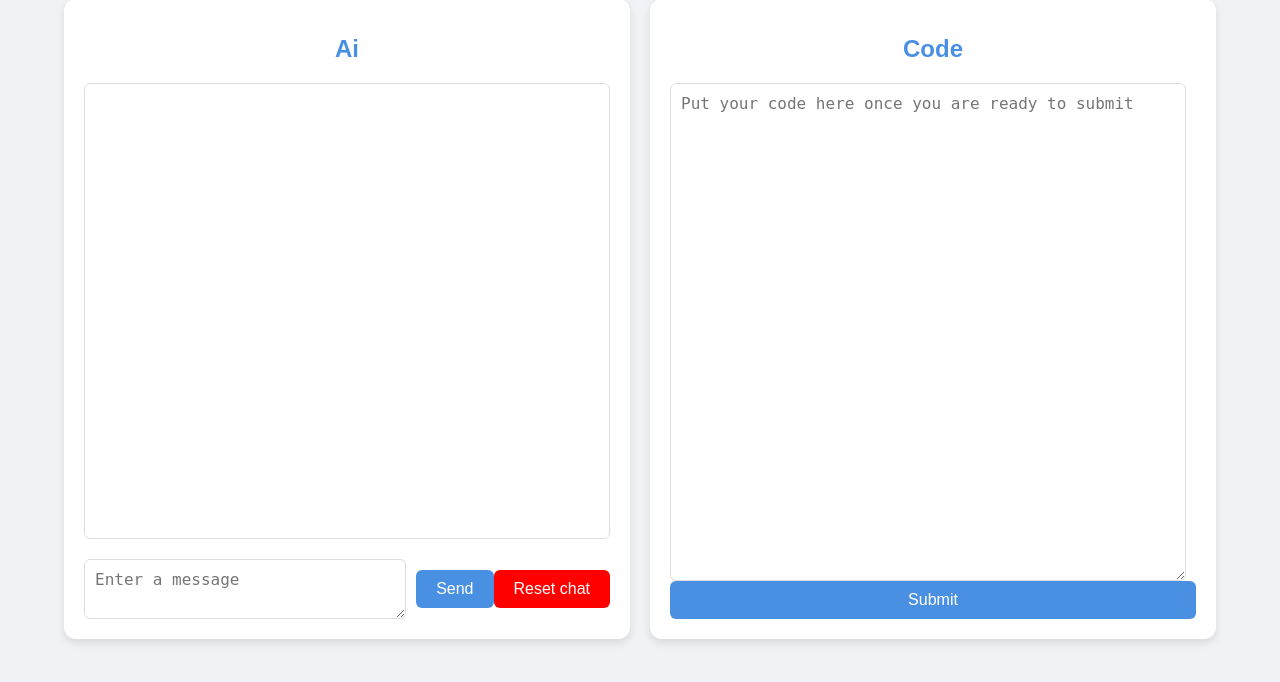
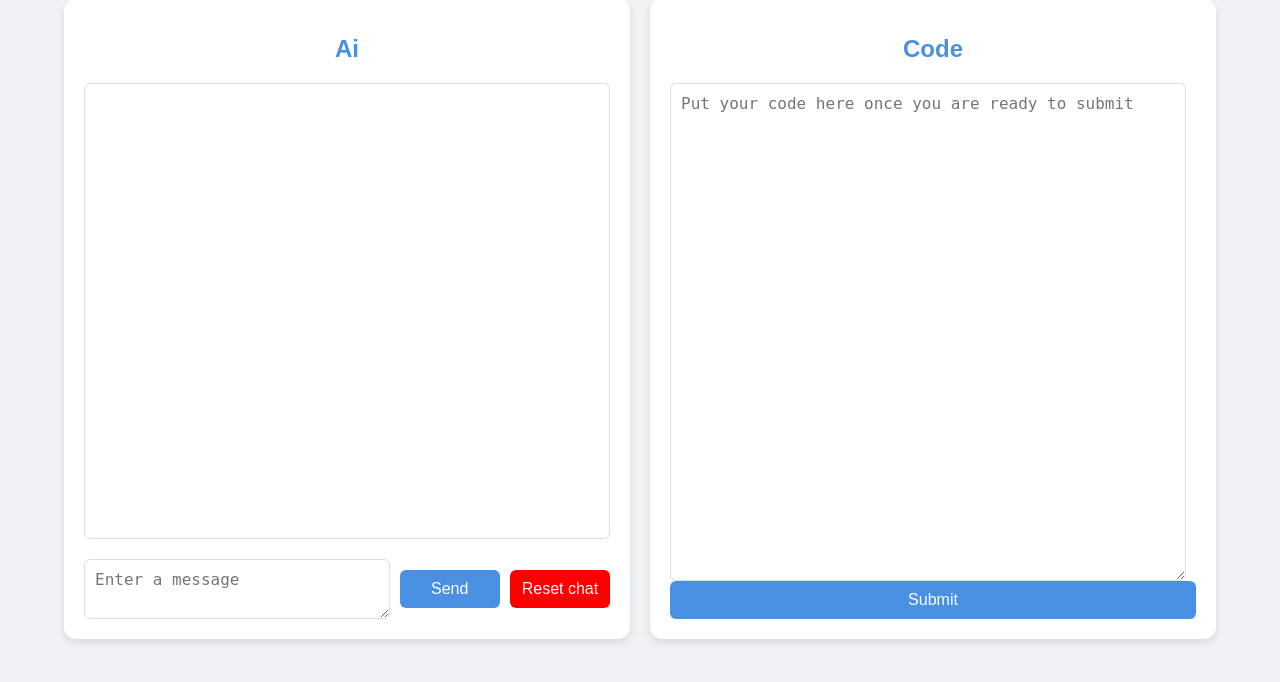
Before and after one commit to mikejensen0/p9, a Flask app: template AI/templates/index.html in a window 1280 px wide. Shown: the part 81-763 px from the top of the page. Run offline with Flask 3, Linux system fonts and the light colour scheme; the template is opened without the code that fills it, so the values that code supplies are empty.

Commit message:
Added requested changes

```diff
--- a/AI/static/something.js
+++ b/AI/static/something.js
@@ -7,11 +7,31 @@
         updateMessageList();
     }
 
+
     window.addEventListener('beforeunload', function (event) {
         checkServerStatus();
       });
 
+    document.addEventListener("DOMContentLoaded", function() {
+        // Your code here
+        if ( performance.getEntriesByType("navigation")[0].type === "reload") {
+            console.log("The page was refreshed.");
+            checkServerStatus();
+        } else {
+            console.log("called resetChat");
+            resetChat();
+        }
+    });
 
+    function resetChatFromButton(){
+        let userresponse = confirm("This will reset your chat. Proceed?")
+        if (userresponse){
+            resetChat();
+        }
+        else {
+            console.log("abort");
+        }
+    }
     function resetChat() {
         fetch('/reset_chat', {
           method: 'POST',
--- a/AI/static/style.css
+++ b/AI/static/style.css
@@ -93,9 +93,19 @@ button {
     transition: background-color 0.3s, transform 0.3s;
 }
 
+.sendandresbutton{
+    display: flex;
+    justify-content: space-between;
+    gap: 10px;
+    width: 40%;
+}
+.sendandresbutton button {
+    flex: 1;
+    padding: 10px 0;
+    text-align: center;
+}
 .secondbutton {
     background-color: red;
-
 }
 
 .secondbutton:hover{
--- a/AI/templates/index.html
+++ b/AI/templates/index.html
@@ -14,9 +14,10 @@
             <div id="displayMessages"></div>
             <div class="input-container">
                 <textarea type="text" id="messageInput" placeholder="Enter a message"></textarea>
+            <div class="sendandresbutton">
                 <button onclick="postMessage()">Send</button>
-                <button class="secondbutton" onclick="resetChat()">Reset chat</button>
-
+                <button class="secondbutton" onclick="resetChatFromButton()">Reset chat</button>
+            </div>
             </div>
         </div>
 
```
